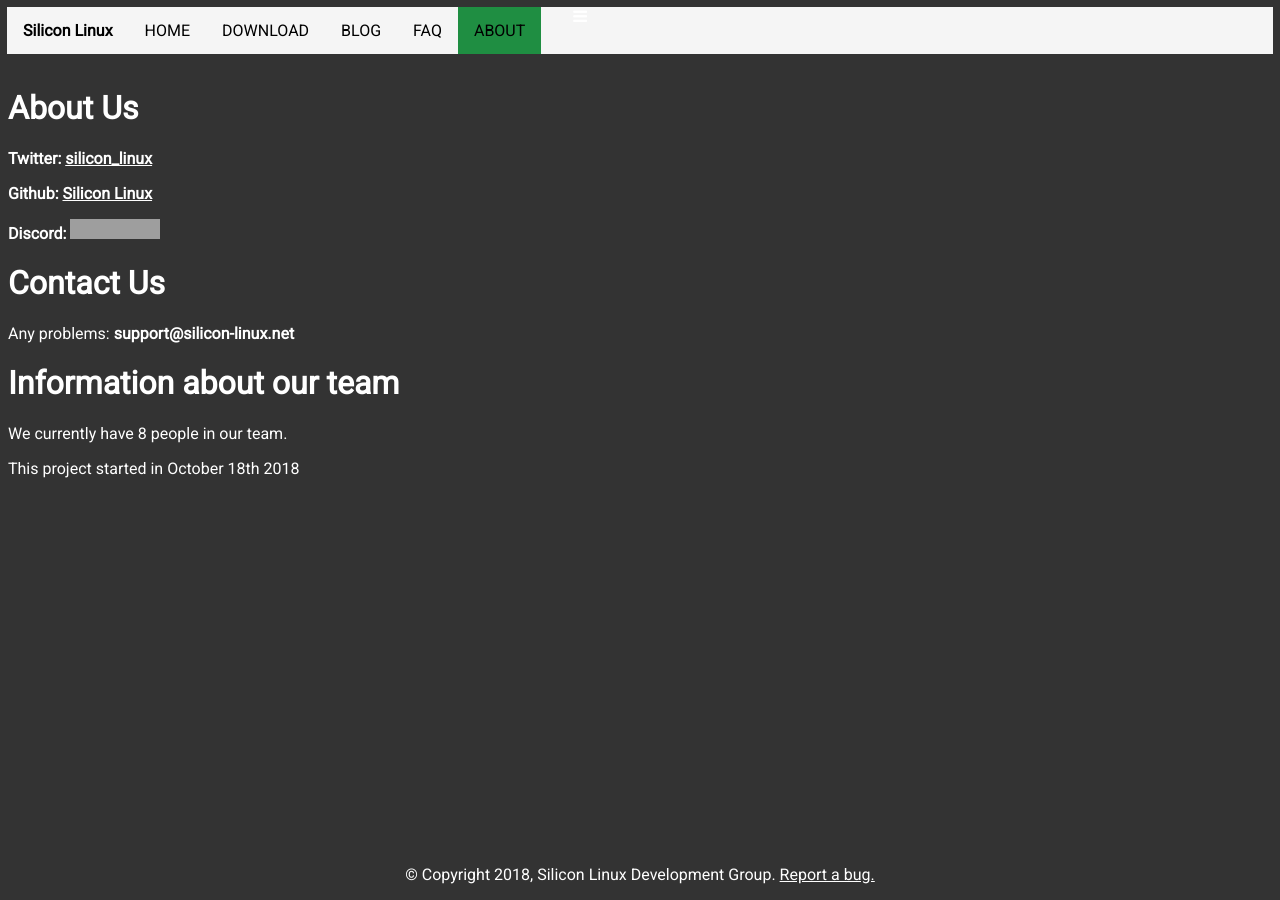
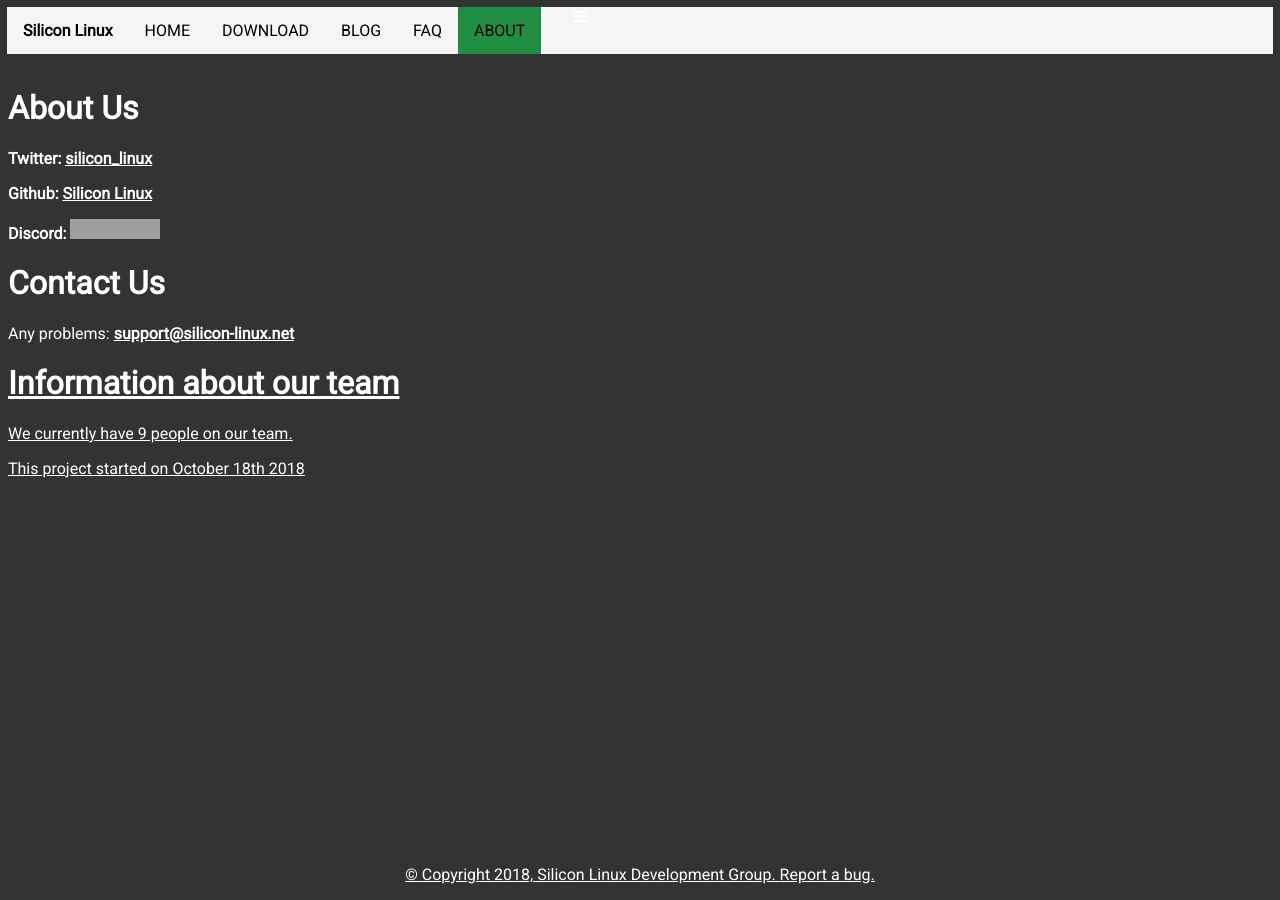
Before and after one commit to silicon-linux/silicon-linux.github.io, a Jekyll site: the page built from about.html, in a window 1280 px wide. Built offline with Jekyll 4.4.1, drawn with Linux system fonts in a browser that asks for light colours; grey boxes are pictures that could not be loaded.

Commit message:
General "about" page updates

```diff
--- a/about.html
+++ b/about.html
@@ -14,10 +14,10 @@ project: Silicon Linux
 <p><b>Github: <a href="https://github.com/silicon-linux">Silicon Linux</a></b><p>
 <p><b>Discord: <a href="https://discord.gg/QbuuAF5"><img src="https://img.shields.io/discord/502598767510290432.svg?colorB=7289DA&label=discord" alt="Discord Badge"></a></b></p>
 <h1>Contact Us</h1>
-<p>Any problems: <b>support@silicon-linux.net</b></p>
+<p>Any problems: <b><a href="mailto:support@silicon-linux.net">support@silicon-linux.net</b></p>
 <h1>Information about our team</h1>
-<p>We currently have 8 people in our team.</p>
-<p>This project started in October 18th 2018</p>
+<p>We currently have 9 people on our team.</p>
+<p>This project started on October 18th 2018</p>
 
   {% include footer.html %}
 </BODY>
```
